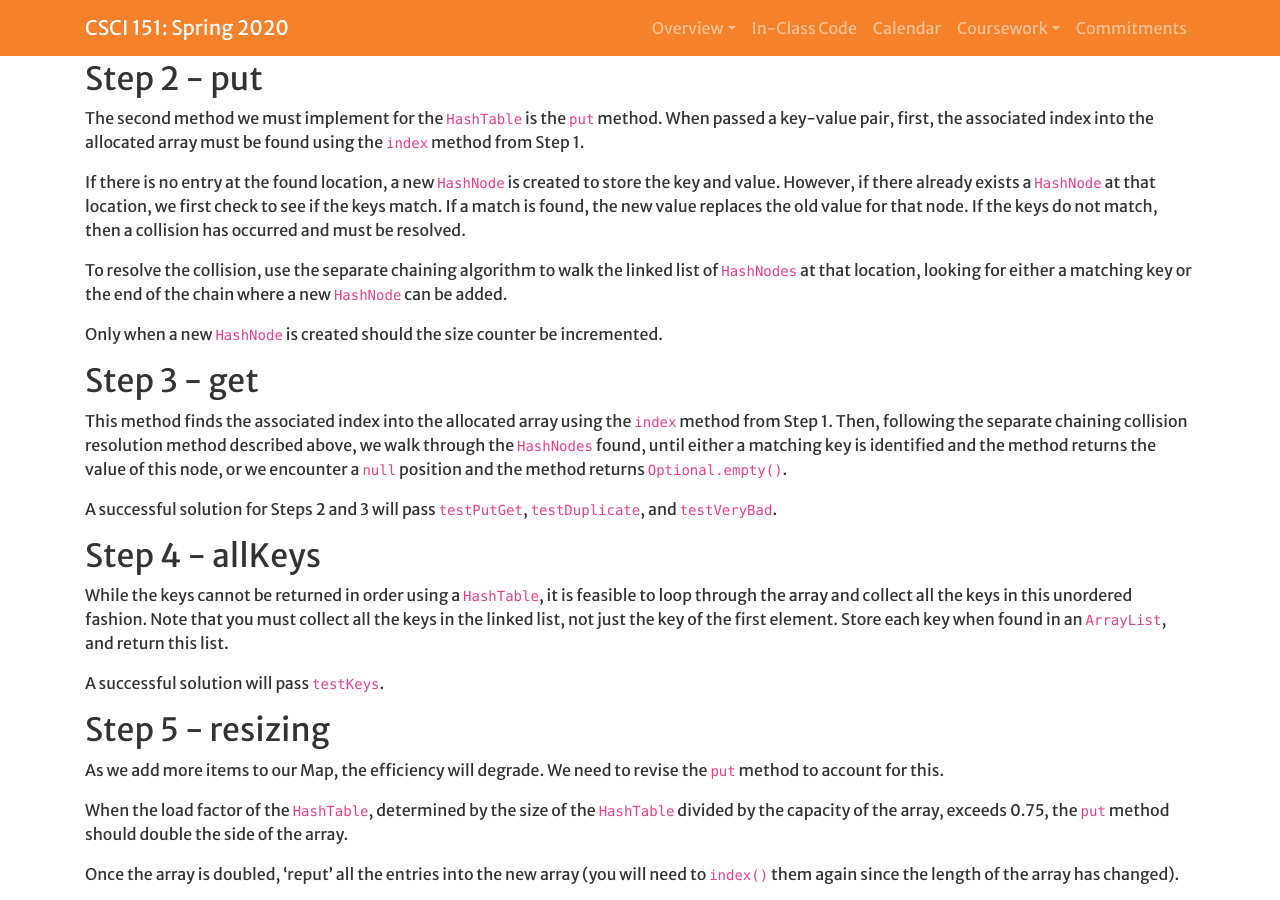
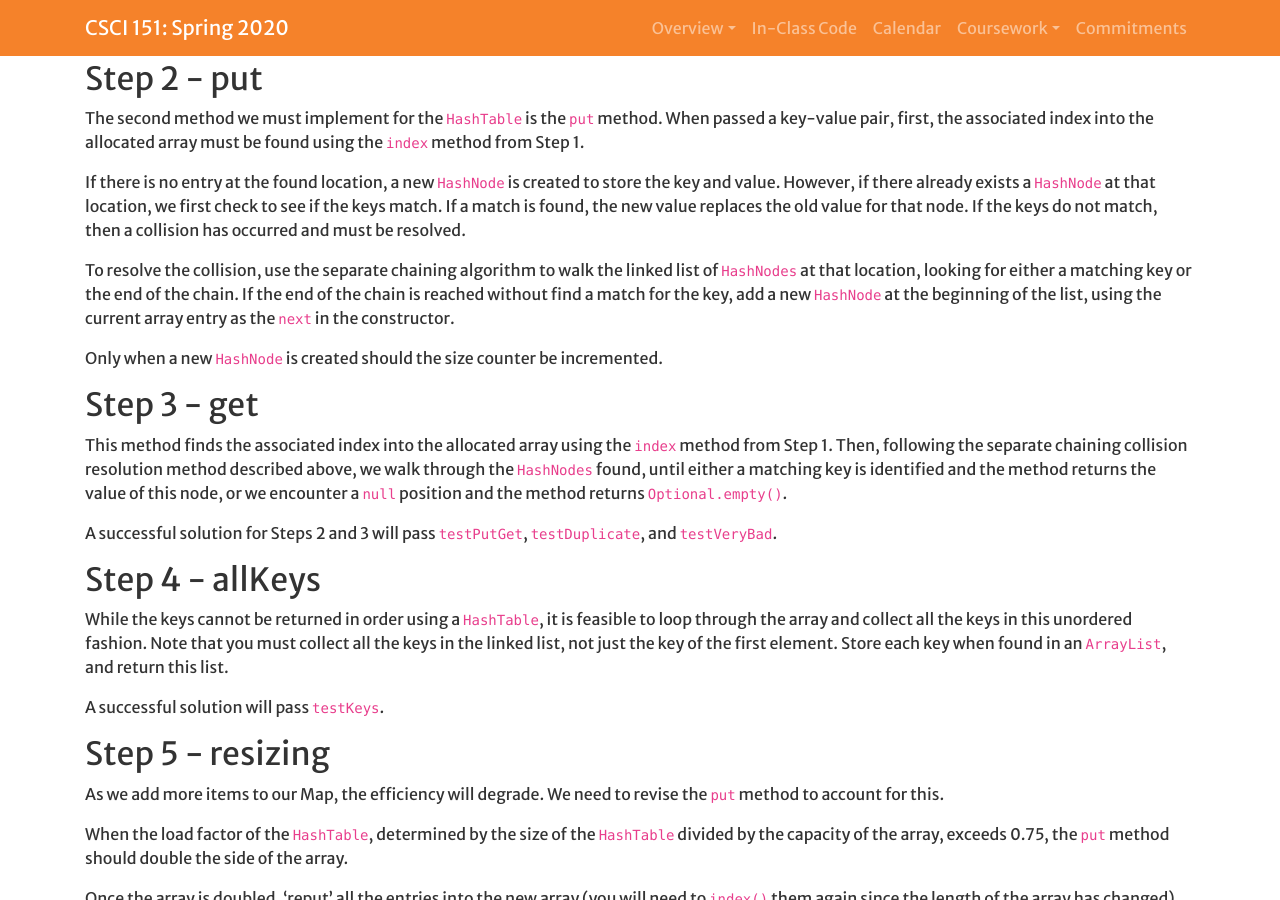
Before and after one commit to Hendrix-CS/csci151, a Jekyll site: the page built from labs/tic-tac-toe.md, in a window 1280 px wide and 900 px high, scrolled down 1726 px. Built offline with Jekyll 4.4.1, drawn with Linux system fonts in a browser that asks for light colours; a script that is not in the unit is left out; our own code applies the rules of GitHub Pages for plain Markdown files.

Commit message:
Revising the directions for put

```diff
--- a/labs/tic-tac-toe.md
+++ b/labs/tic-tac-toe.md
@@ -78,7 +78,10 @@ do not match, then a collision has occurred and must be resolved.
 
 To resolve the collision, use the separate chaining algorithm to walk
 the linked list of `HashNodes` at that location, looking for either a
-matching key or the end of the chain where a new `HashNode` can be added.
+matching key or the end of the chain. If the end of the chain is
+reached without find a match for the key, add a new `HashNode`
+at the beginning of the list, using the current array entry as the `next`
+in the constructor.
 
 Only when a new `HashNode` is created should the size counter be
 incremented.
```
